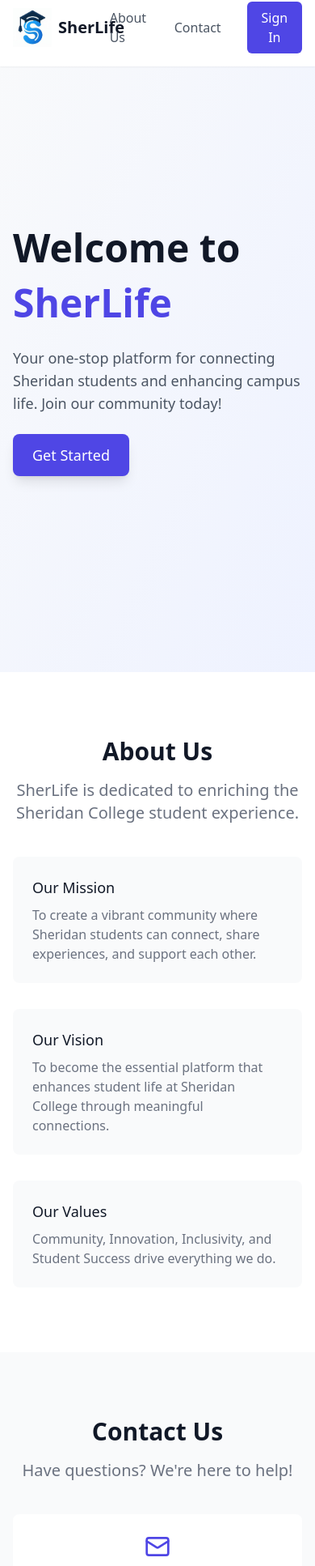
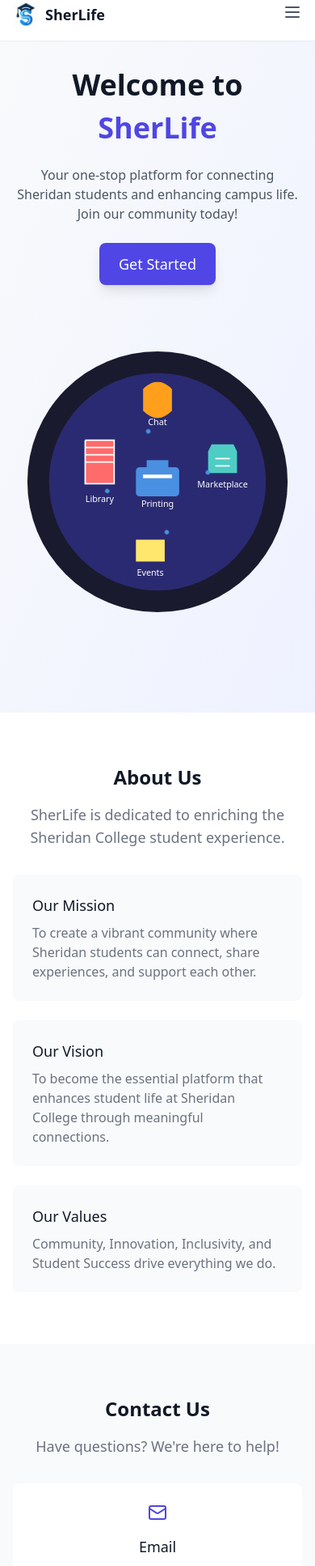
Before and after one commit to AgambirSingh/SherLifev3.8, a React (Vite) app: page /landing in a window 390 px wide. Shown: the part 14-1948 px from the top of the page at 81% size. Built offline with nearby package versions, Linux system fonts and the light colour scheme; no server answers.

Commit message:
update landing

```diff
--- a/index.html
+++ b/index.html
@@ -2,7 +2,7 @@
 <html lang="en">
   <head>
     <meta charset="UTF-8" />
-    <link rel="icon" type="image/svg+xml" href="./src/assets/Logo.jpg" />
+    <link rel="icon" type="image/svg+xml" href="./public/Logo2.jpg" />
     <meta name="viewport" content="width=device-width, initial-scale=1.0" />
     <title>Sherlife</title>
   </head>
--- a/src/components/Landing.tsx
+++ b/src/components/Landing.tsx
@@ -1,13 +1,19 @@
 import React from "react";
 import { useNavigate } from "react-router-dom";
-import { Mail, Phone, MapPin } from "lucide-react";
+import { Mail, Phone, MapPin, Menu, X } from "lucide-react";
 import HeroIllustration from "./HeroIllustration";
 
 const Landing: React.FC = () => {
   const navigate = useNavigate();
+  const [isMenuOpen, setIsMenuOpen] = React.useState(false);
 
   const handleGetStarted = () => {
     navigate("/signup");
+  };
+
+  const scrollToSection = (sectionId: string) => {
+    setIsMenuOpen(false);
+    document.getElementById(sectionId)?.scrollIntoView({ behavior: "smooth" });
   };
 
   return (
@@ -17,17 +23,19 @@ const Landing: React.FC = () => {
         <nav className="max-w-7xl mx-auto px-4 sm:px-6 lg:px-8 py-4">
           <div className="flex justify-between items-center">
             <div className="flex items-center">
-              <div className="cursor-pointer flex items-center" onClick={() => {
-                navigate("/");
-                document.getElementById("herosection")?.scrollIntoView({ behavior: "smooth" });
-              }}>
-                <img src="/Logo2.jpg" alt="SherLife Logo" className="h-12 w-12" />
-                <span className="ml-2 text-xl font-bold text-gray-900 dark:text-white">SherLife</span>
+              <div
+                className="cursor-pointer flex items-center"
+                onClick={() => scrollToSection("herosection")}
+              >
+                <img src="/Logo2.jpg" alt="SherLife Logo" className="h-8 w-8 sm:h-12 sm:w-12" />
+                <span className="ml-2 text-lg sm:text-xl font-bold text-gray-900 dark:text-white">SherLife</span>
               </div>
             </div>
-            <div className="flex items-center space-x-8">
-              <a href="#about" className="text-gray-600 hover:text-indigo-600 transition-colors">About Us</a>
-              <a href="#contact" className="text-gray-600 hover:text-indigo-600 transition-colors">Contact</a>
+
+            {/* Desktop Navigation */}
+            <div className="hidden md:flex items-center space-x-8">
+              <a onClick={() => scrollToSection("about")} className="text-gray-600 hover:text-indigo-600 transition-colors cursor-pointer">About Us</a>
+              <a onClick={() => scrollToSection("contact")} className="text-gray-600 hover:text-indigo-600 transition-colors cursor-pointer">Contact</a>
               <button
                 onClick={() => navigate("/login")}
                 className="px-4 py-2 rounded-md bg-indigo-600 text-white hover:bg-indigo-700 transition-colors"
@@ -35,20 +43,46 @@ const Landing: React.FC = () => {
                 Sign In
               </button>
             </div>
+
+            {/* Mobile Menu Button */}
+            <div className="md:hidden">
+              <button
+                onClick={() => setIsMenuOpen(!isMenuOpen)}
+                className="text-gray-600 hover:text-gray-900 dark:text-gray-300 dark:hover:text-white"
+              >
+                {isMenuOpen ? <X className="h-6 w-6" /> : <Menu className="h-6 w-6" />}
+              </button>
+            </div>
           </div>
+
+          {/* Mobile Navigation */}
+          {isMenuOpen && (
+            <div className="md:hidden mt-4 pb-4">
+              <div className="flex flex-col space-y-4">
+                <a onClick={() => scrollToSection("about")} className="text-gray-600 hover:text-indigo-600 transition-colors cursor-pointer">About Us</a>
+                <a onClick={() => scrollToSection("contact")} className="text-gray-600 hover:text-indigo-600 transition-colors cursor-pointer">Contact</a>
+                <button
+                  onClick={() => navigate("/login")}
+                  className="px-4 py-2 rounded-md bg-indigo-600 text-white hover:bg-indigo-700 transition-colors w-full"
+                >
+                  Sign In
+                </button>
+              </div>
+            </div>
+          )}
         </nav>
       </header>
 
       {/* Hero Section */}
-      <section id="herosection" className="pt-32 pb-20 px-4 sm:px-6 lg:px-8 min-h-screen flex items-center bg-gradient-to-br from-gray-50 to-indigo-50 dark:from-gray-900 dark:to-gray-800">
+      <section id="herosection" className="pt-24 sm:pt-32 pb-16 sm:pb-20 px-4 sm:px-6 lg:px-8 min-h-screen flex items-center bg-gradient-to-br from-gray-50 to-indigo-50 dark:from-gray-900 dark:to-gray-800">
         <div className="max-w-7xl mx-auto w-full">
-          <div className="grid grid-cols-1 lg:grid-cols-2 gap-12 items-center">
-            <div className="flex flex-col items-start space-y-6">
-              <h1 className="text-5xl sm:text-6xl font-extrabold text-gray-900 dark:text-white leading-tight">
+          <div className="grid grid-cols-1 lg:grid-cols-2 gap-8 lg:gap-12 items-center">
+            <div className="flex flex-col items-center lg:items-start space-y-6 text-center lg:text-left">
+              <h1 className="text-4xl sm:text-5xl lg:text-6xl font-extrabold text-gray-900 dark:text-white leading-tight">
                 Welcome to<br />
                 <span className="text-indigo-600 inline-block mt-2">SherLife</span>
               </h1>
-              <p className="text-lg sm:text-xl text-gray-600 dark:text-gray-300 max-w-xl">
+              <p className="text-base sm:text-lg lg:text-xl text-gray-600 dark:text-gray-300 max-w-xl">
                 Your one-stop platform for connecting Sheridan students and enhancing campus life. Join our community today!
               </p>
               <button
@@ -58,7 +92,7 @@ const Landing: React.FC = () => {
                 Get Started
               </button>
             </div>
-            <div className="relative w-full h-[500px] hidden lg:block">
+            <div className="relative w-full h-[400px] sm:h-[400px] lg:h-[500px] mt-8 lg:mt-0">
               <div className="absolute inset-0 transform hover:scale-105 transition-transform duration-500">
                 <HeroIllustration />
               </div>
@@ -68,75 +102,88 @@ const Landing: React.FC = () => {
       </section>
 
       {/* About Us Section */}
-      <section id="about" className="py-20 bg-white dark:bg-gray-800">
+      <section id="about" className="py-16 sm:py-20 bg-white dark:bg-gray-800">
         <div className="max-w-7xl mx-auto px-4 sm:px-6 lg:px-8">
           <div className="text-center">
-            <h2 className="text-3xl font-extrabold text-gray-900 dark:text-white sm:text-4xl">
+            <h2 className="text-2xl sm:text-3xl font-extrabold text-gray-900 dark:text-white sm:text-4xl">
               About Us
             </h2>
-            <p className="mt-4 max-w-2xl mx-auto text-xl text-gray-500 dark:text-gray-400">
+            <p className="mt-4 max-w-2xl mx-auto text-lg sm:text-xl text-gray-500 dark:text-gray-400">
               SherLife is dedicated to enriching the Sheridan College student experience.
             </p>
           </div>
-          <div className="mt-10">
-            <div className="grid grid-cols-1 gap-8 md:grid-cols-2 lg:grid-cols-3">
-              <div className="p-6 bg-gray-50 dark:bg-gray-700 rounded-lg">
-                <h3 className="text-lg font-medium text-gray-900 dark:text-white">Our Mission</h3>
-                <p className="mt-2 text-base text-gray-500 dark:text-gray-400">
-                  To create a vibrant community where Sheridan students can connect, share experiences, and support each other.
-                </p>
-              </div>
-              <div className="p-6 bg-gray-50 dark:bg-gray-700 rounded-lg">
-                <h3 className="text-lg font-medium text-gray-900 dark:text-white">Our Vision</h3>
-                <p className="mt-2 text-base text-gray-500 dark:text-gray-400">
-                  To become the essential platform that enhances student life at Sheridan College through meaningful connections.
-                </p>
-              </div>
-              <div className="p-6 bg-gray-50 dark:bg-gray-700 rounded-lg">
-                <h3 className="text-lg font-medium text-gray-900 dark:text-white">Our Values</h3>
-                <p className="mt-2 text-base text-gray-500 dark:text-gray-400">
-                  Community, Innovation, Inclusivity, and Student Success drive everything we do.
-                </p>
-              </div>
+          <div className="mt-8 sm:mt-10">
+            <div className="grid grid-cols-1 gap-6 sm:gap-8 md:grid-cols-2 lg:grid-cols-3">
+              {[
+                {
+                  title: "Our Mission",
+                  description: "To create a vibrant community where Sheridan students can connect, share experiences, and support each other."
+                },
+                {
+                  title: "Our Vision",
+                  description: "To become the essential platform that enhances student life at Sheridan College through meaningful connections."
+                },
+                {
+                  title: "Our Values",
+                  description: "Community, Innovation, Inclusivity, and Student Success drive everything we do."
+                }
+              ].map((item, index) => (
+                <div key={index} className="p-6 bg-gray-50 dark:bg-gray-700 rounded-lg">
+                  <h3 className="text-lg font-medium text-gray-900 dark:text-white">{item.title}</h3>
+                  <p className="mt-2 text-base text-gray-500 dark:text-gray-400">
+                    {item.description}
+                  </p>
+                </div>
+              ))}
             </div>
           </div>
         </div>
       </section>
 
       {/* Contact Section */}
-      <section id="contact" className="py-20 bg-gray-50 dark:bg-gray-900">
+      <section id="contact" className="py-16 sm:py-20 bg-gray-50 dark:bg-gray-900">
         <div className="max-w-7xl mx-auto px-4 sm:px-6 lg:px-8">
           <div className="text-center">
-            <h2 className="text-3xl font-extrabold text-gray-900 dark:text-white sm:text-4xl">
+            <h2 className="text-2xl sm:text-3xl font-extrabold text-gray-900 dark:text-white sm:text-4xl">
               Contact Us
             </h2>
-            <p className="mt-4 max-w-2xl mx-auto text-xl text-gray-500 dark:text-gray-400">
+            <p className="mt-4 max-w-2xl mx-auto text-lg sm:text-xl text-gray-500 dark:text-gray-400">
               Have questions? We're here to help!
             </p>
           </div>
-          <div className="mt-10">
-            <div className="grid grid-cols-1 gap-8 md:grid-cols-3">
-              <div className="flex flex-col items-center p-6 bg-white dark:bg-gray-800 rounded-lg">
-                <Mail className="w-8 h-8 text-indigo-600" />
-                <h3 className="mt-4 text-lg font-medium text-gray-900 dark:text-white">Email</h3>
-                <p className="mt-2 text-base text-gray-500 dark:text-gray-400">
-                  support@sherlife.com
-                </p>
-              </div>
-              <div className="flex flex-col items-center p-6 bg-white dark:bg-gray-800 rounded-lg">
-                <Phone className="w-8 h-8 text-indigo-600" />
-                <h3 className="mt-4 text-lg font-medium text-gray-900 dark:text-white">Phone</h3>
-                <p className="mt-2 text-base text-gray-500 dark:text-gray-400">
-                  +1 (123) 456-7890
-                </p>
-              </div>
-              <div className="flex flex-col items-center p-6 bg-white dark:bg-gray-800 rounded-lg">
-                <MapPin className="w-8 h-8 text-indigo-600" />
-                <h3 className="mt-4 text-lg font-medium text-gray-900 dark:text-white">Location</h3>
-                <p className="mt-2 text-base text-gray-500 dark:text-gray-400">
-                  Sheridan College, Brampton, ON
-                </p>
-              </div>
+          <div className="mt-8 sm:mt-10">
+            <div className="grid grid-cols-1 gap-6 sm:gap-8 md:grid-cols-3">
+                {[
+                {
+                  Icon: Mail,
+                  title: "Email",
+                  onClick: () => window.open(`mailto:pate6219@sheridancollege.ca`),
+                  info: "pate6219@sheridancollege.ca"
+                },
+                {
+                  Icon: Phone,
+                  title: "Phone",
+                  info: "+1 (365) 998-1484"
+                },
+                {
+                  Icon: MapPin,
+                  title: "Location",
+                  onClick: () => window.open("https://maps.app.goo.gl/mRpy9z6dRFcx7ihq9"),
+                  info: "Sheridan College, Brampton, ON"
+                }
+                ].map((item, index) => (
+                <div
+                  key={index}
+                  className="flex flex-col items-center p-6 bg-white dark:bg-gray-800 rounded-lg cursor-pointer"
+                  onClick={item.onClick}
+                >
+                  <item.Icon className="w-6 h-6 sm:w-8 sm:h-8 text-indigo-600" />
+                  <h3 className="mt-4 text-lg font-medium text-gray-900 dark:text-white">{item.title}</h3>
+                  <p className="mt-2 text-sm sm:text-base text-gray-500 dark:text-gray-400 text-center">
+                  {item.info}
+                  </p>
+                </div>
+                ))}
             </div>
           </div>
         </div>
@@ -144,14 +191,14 @@ const Landing: React.FC = () => {
 
       {/* Footer */}
       <footer className="bg-white dark:bg-gray-800">
-        <div className="max-w-7xl mx-auto py-12 px-4 sm:px-6 lg:px-8">
+        <div className="max-w-7xl mx-auto py-8 sm:py-12 px-4 sm:px-6 lg:px-8">
           <div className="mt-8 border-t border-gray-200 dark:border-gray-700 pt-8 text-center">
-            <p className="text-base text-gray-400 dark:text-gray-500">
+            <p className="text-sm sm:text-base text-gray-400 dark:text-gray-500">
               <a href="/privacy-policy" className="hover:text-indigo-600 transition-colors">
                 Privacy Policy
               </a>
             </p>
-            <p className="mt-4 text-base text-gray-400 dark:text-gray-500">
+            <p className="mt-4 text-sm sm:text-base text-gray-400 dark:text-gray-500">
               &copy; {new Date().getFullYear()} SherLife. All rights reserved.
             </p>
           </div>
--- a/src/components/Login.tsx
+++ b/src/components/Login.tsx
@@ -80,7 +80,7 @@ const Login: React.FC = () => {
   };
 
   if (currentUser) {
-    navigate('/');
+    navigate('/resources');
     return null;
   }
 
```
